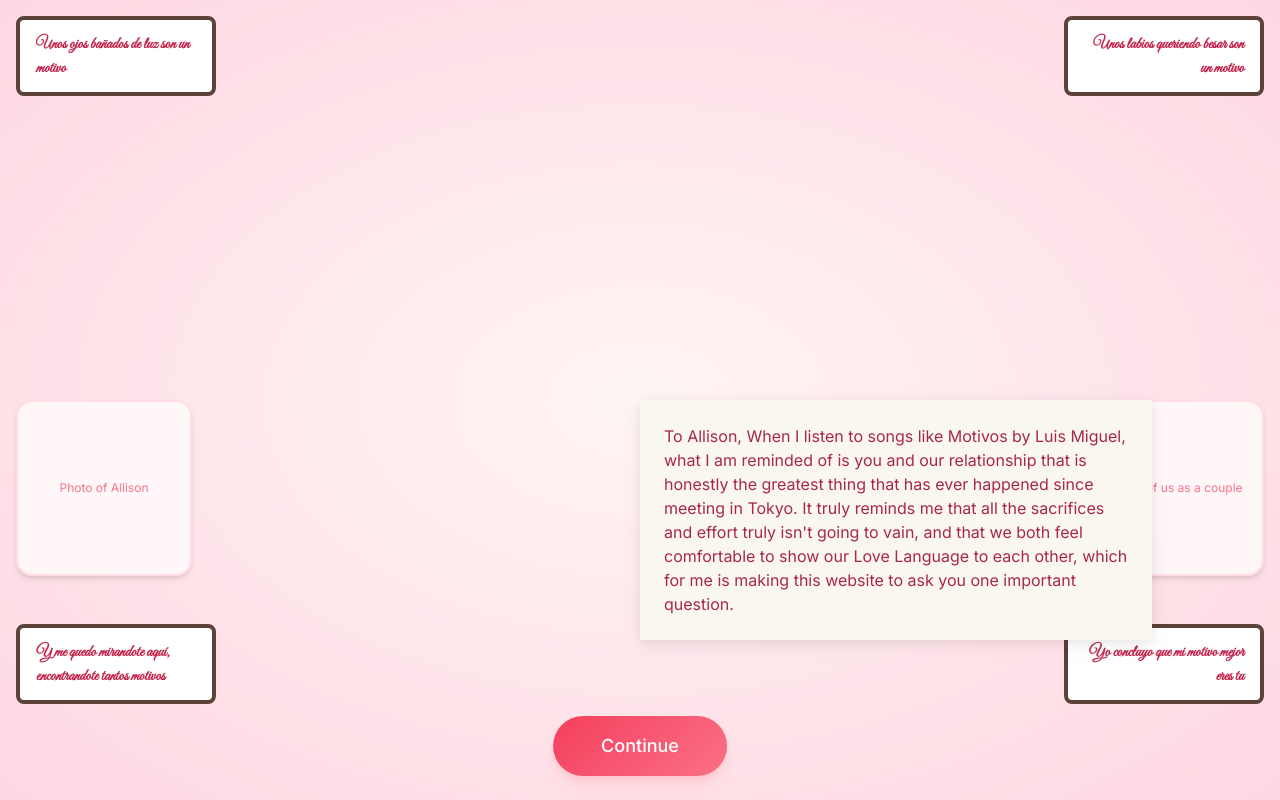
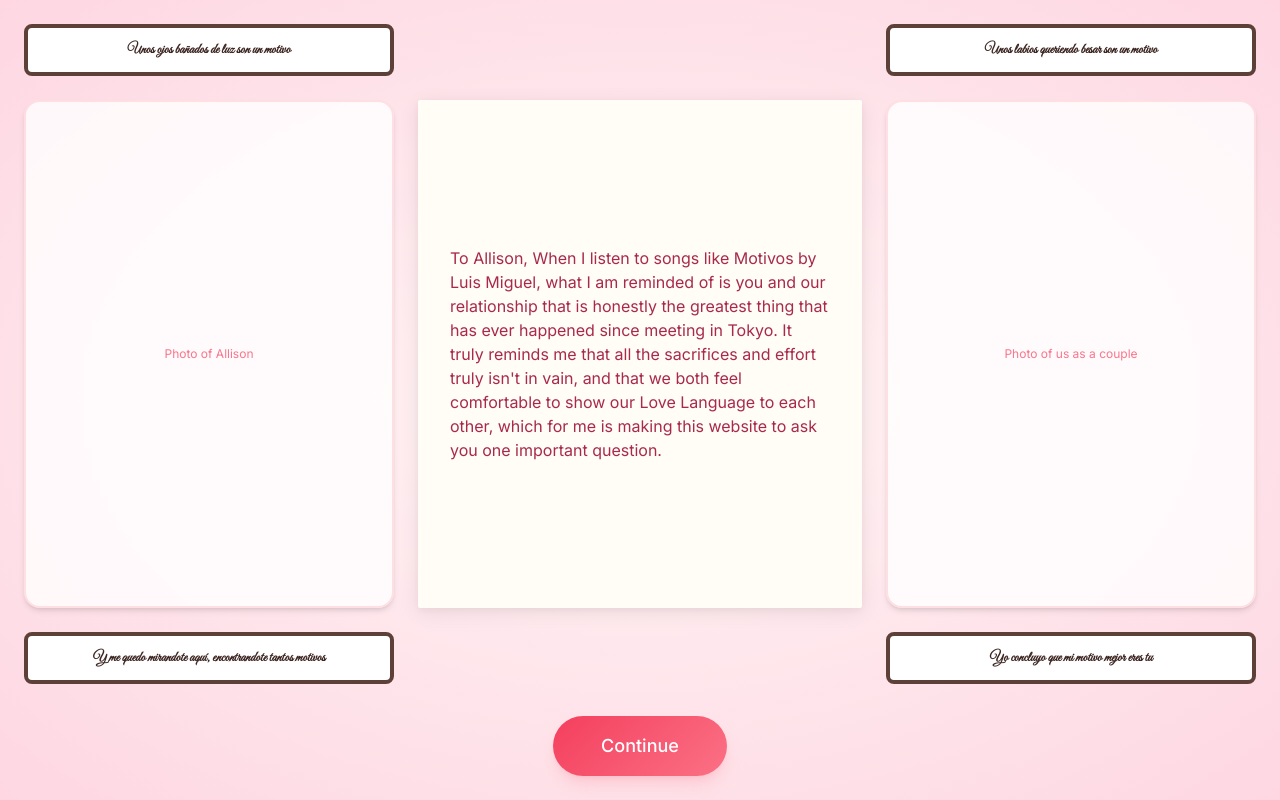
Before and after one commit to HugoCanseco-maker/Valentines, a React (Vite) app: page / in a window 1280 px wide. Both pictures are taken after a click on the button "Click for a quick journeyyyyy". Built offline with nearby package versions, Linux system fonts and the light colour scheme; a web font is replaced by a local one.

Commit message:
Final layout with paper letter

```diff
--- a/src/pages/PageTwo.tsx
+++ b/src/pages/PageTwo.tsx
@@ -1,34 +1,36 @@
 import { motion } from 'framer-motion'
 
-const LYRICS = [
-  'Unos ojos bañados de luz son un motivo',
-  'Unos labios queriendo besar son un motivo',
-  'Y me quedo mirandote aquí, encontrandote tantos motivos',
-  'Yo concluyo que mi motivo mejor eres tu',
-]
+const LYRICS = {
+  topLeft: 'Unos ojos bañados de luz son un motivo',
+  topRight: 'Unos labios queriendo besar son un motivo',
+  bottomLeft: 'Y me quedo mirandote aquí, encontrandote tantos motivos',
+  bottomRight: 'Yo concluyo que mi motivo mejor eres tu',
+}
 
 const LETTER_TEXT =
-  "To Allison, When I listen to songs like Motivos by Luis Miguel, what I am reminded of is you and our relationship that is honestly the greatest thing that has ever happened since meeting in Tokyo. It truly reminds me that all the sacrifices and effort truly isn't going to vain, and that we both feel comfortable to show our Love Language to each other, which for me is making this website to ask you one important question."
+  "To Allison, When I listen to songs like Motivos by Luis Miguel, what I am reminded of is you and our relationship that is honestly the greatest thing that has ever happened since meeting in Tokyo. It truly reminds me that all the sacrifices and effort truly isn't in vain, and that we both feel comfortable to show our Love Language to each other, which for me is making this website to ask you one important question."
 
 interface LyricFrameProps {
   children: React.ReactNode
-  position: string
+  gridArea: string
+  textAlign?: 'left' | 'right'
   delay?: number
 }
 
-function LyricFrame({ children, position, delay = 0 }: LyricFrameProps) {
+function LyricFrame({ children, gridArea, textAlign = 'left', delay = 0 }: LyricFrameProps) {
   return (
     <motion.div
       initial={{ opacity: 0, scale: 0.95 }}
       animate={{ opacity: 1, scale: 1 }}
       transition={{ delay, duration: 0.5 }}
-      className={`absolute bg-white rounded-lg px-4 py-3 ${position}`}
+      className="bg-white rounded-lg px-3 py-2 md:px-4 md:py-3 flex items-center justify-center min-w-0"
       style={{
+        gridArea,
         border: '4px solid #5D4037',
-        maxWidth: '200px',
+        textAlign,
       }}
     >
-      <p className="font-cursive font-bold text-rose-700/90 text-sm md:text-base leading-relaxed">
+      <p className="font-cursive font-bold text-[#3E2723] text-xs md:text-sm leading-relaxed">
         {children}
       </p>
     </motion.div>
@@ -46,65 +48,84 @@ export default function PageTwo({ onContinue }: PageTwoProps) {
       animate={{ opacity: 1 }}
       exit={{ opacity: 0, x: -50 }}
       transition={{ duration: 0.6, ease: [0.32, 0.72, 0, 1] }}
-      className="min-h-screen flex flex-col overflow-auto relative"
+      className="h-screen overflow-hidden grid gap-4 p-4 md:p-6 md:gap-6"
       style={{
         background: 'radial-gradient(ellipse at center, #fff5f5 0%, #fed7e2 100%)',
+        gridTemplateColumns: '1fr minmax(260px, 1.2fr) 1fr',
+        gridTemplateRows: 'auto 1fr auto auto',
+        gridTemplateAreas: `
+          "top-left     .           top-right"
+          "left-photo   letter      right-photo"
+          "bottom-left  .           bottom-right"
+          "button       button      button"
+        `,
       }}
     >
-      {/* Four Corners - Lyric Frames */}
-      <LyricFrame position="top-4 left-4" delay={0.2}>
-        {LYRICS[0]}
+      {/* Four Corner Lyrics */}
+      <LyricFrame gridArea="top-left" delay={0.15}>
+        {LYRICS.topLeft}
       </LyricFrame>
-      <LyricFrame position="top-4 right-4 text-right" delay={0.25}>
-        {LYRICS[1]}
+      <LyricFrame gridArea="top-right" textAlign="right" delay={0.2}>
+        {LYRICS.topRight}
       </LyricFrame>
-      <LyricFrame position="bottom-24 left-4" delay={0.3}>
-        {LYRICS[2]}
+      <LyricFrame gridArea="bottom-left" delay={0.25}>
+        {LYRICS.bottomLeft}
       </LyricFrame>
-      <LyricFrame position="bottom-24 right-4 text-right" delay={0.35}>
-        {LYRICS[3]}
+      <LyricFrame gridArea="bottom-right" textAlign="right" delay={0.3}>
+        {LYRICS.bottomRight}
       </LyricFrame>
 
-      {/* Middle Tier - Photo Placeholders */}
+      {/* Side Photo Placeholders - vertical rectangles */}
       <motion.div
-        initial={{ opacity: 0, y: 10 }}
+        initial={{ opacity: 0, y: 8 }}
+        animate={{ opacity: 1, y: 0 }}
+        transition={{ delay: 0.35 }}
+        className="rounded-2xl bg-white/80 border-2 border-rose-200/60 flex items-center justify-center shadow-md min-h-0"
+        style={{ gridArea: 'left-photo' }}
+      >
+        <span className="font-sans text-rose-500/70 text-xs text-center px-3">
+          Photo of Allison
+        </span>
+      </motion.div>
+      <motion.div
+        initial={{ opacity: 0, y: 8 }}
         animate={{ opacity: 1, y: 0 }}
         transition={{ delay: 0.4 }}
-        className="absolute left-4 top-1/2 -translate-y-1/2 w-32 h-32 md:w-44 md:h-44 rounded-2xl bg-white/70 border-2 border-rose-200/60 flex items-center justify-center shadow-md"
+        className="rounded-2xl bg-white/80 border-2 border-rose-200/60 flex items-center justify-center shadow-md min-h-0"
+        style={{ gridArea: 'right-photo' }}
       >
-        <span className="font-sans text-rose-500/70 text-xs text-center px-2">Photo of Allison</span>
-      </motion.div>
-      <motion.div
-        initial={{ opacity: 0, y: 10 }}
-        animate={{ opacity: 1, y: 0 }}
-        transition={{ delay: 0.45 }}
-        className="absolute right-4 top-1/2 -translate-y-1/2 w-32 h-32 md:w-44 md:h-44 rounded-2xl bg-white/70 border-2 border-rose-200/60 flex items-center justify-center shadow-md"
-      >
-        <span className="font-sans text-rose-500/70 text-xs text-center px-2">Photo of us as a couple</span>
+        <span className="font-sans text-rose-500/70 text-xs text-center px-3">
+          Photo of us as a couple
+        </span>
       </motion.div>
 
-      {/* Centerpiece - The Letter (paper style) */}
+      {/* Centerpiece - The Paper Letter */}
       <motion.div
         initial={{ opacity: 0, scale: 0.98 }}
         animate={{ opacity: 1, scale: 1 }}
-        transition={{ delay: 0.35, duration: 0.5 }}
-        className="absolute left-1/2 top-1/2 -translate-x-1/2 -translate-y-1/2 w-[85%] max-w-lg px-6 py-6 rounded-sm"
+        transition={{ delay: 0.3, duration: 0.5 }}
+        className="rounded-sm overflow-auto min-h-0 flex items-center"
         style={{
-          background: '#faf6f0',
+          gridArea: 'letter',
+          background: '#fffdf5',
           boxShadow: '0 4px 20px rgba(0,0,0,0.08), 0 2px 6px rgba(0,0,0,0.04)',
         }}
       >
-        <p className="font-sans text-rose-800/90 text-sm md:text-base leading-relaxed">
+        <p
+          className="font-sans text-rose-800/90 text-sm md:text-base leading-relaxed w-full"
+          style={{ padding: '2rem' }}
+        >
           {LETTER_TEXT}
         </p>
       </motion.div>
 
-      {/* Continue button - very bottom, centered */}
+      {/* Continue Button */}
       <motion.div
         initial={{ opacity: 0 }}
         animate={{ opacity: 1 }}
-        transition={{ delay: 0.6 }}
-        className="absolute bottom-6 left-1/2 -translate-x-1/2"
+        transition={{ delay: 0.5 }}
+        className="flex justify-center items-center pt-2 z-10"
+        style={{ gridArea: 'button' }}
       >
         <motion.button
           whileHover={{ y: -4, scale: 1.02 }}
```
Also changed, not shown: 5 other files (tests, documents, lock files or other folders).
